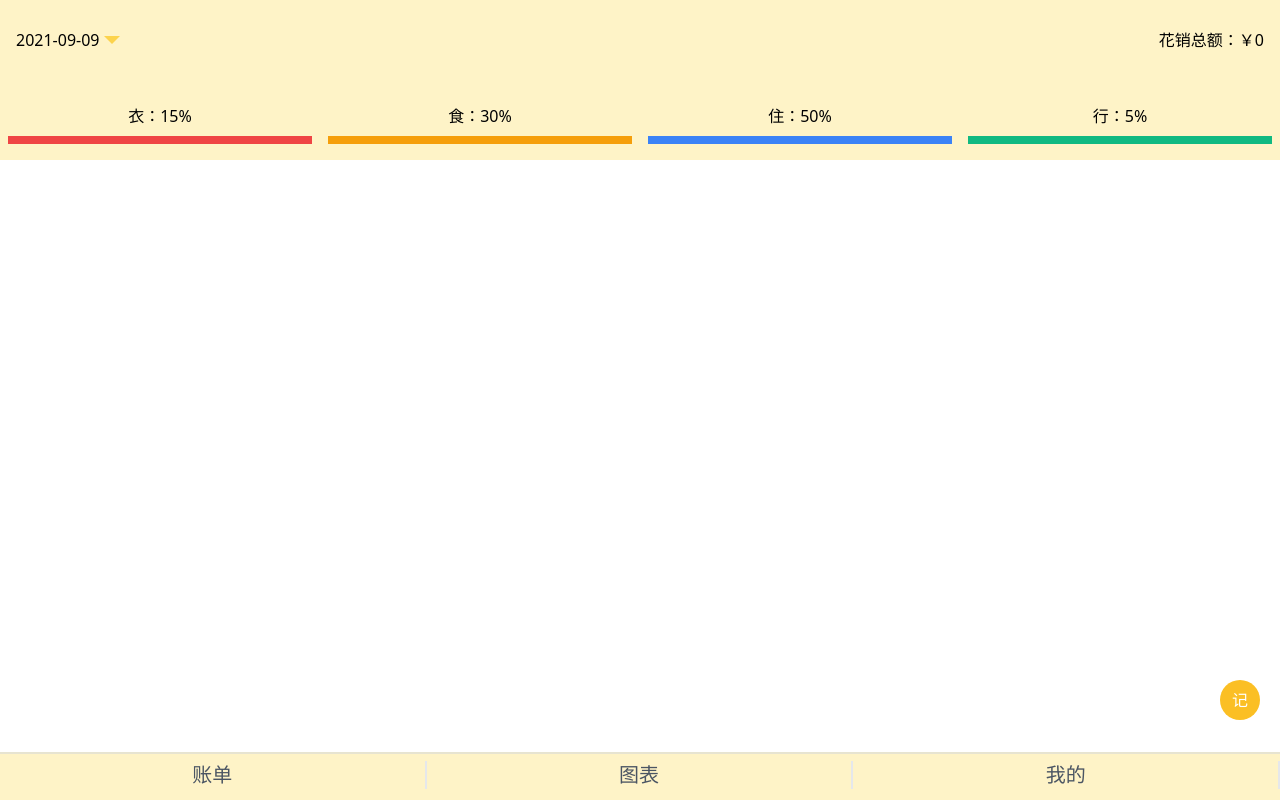
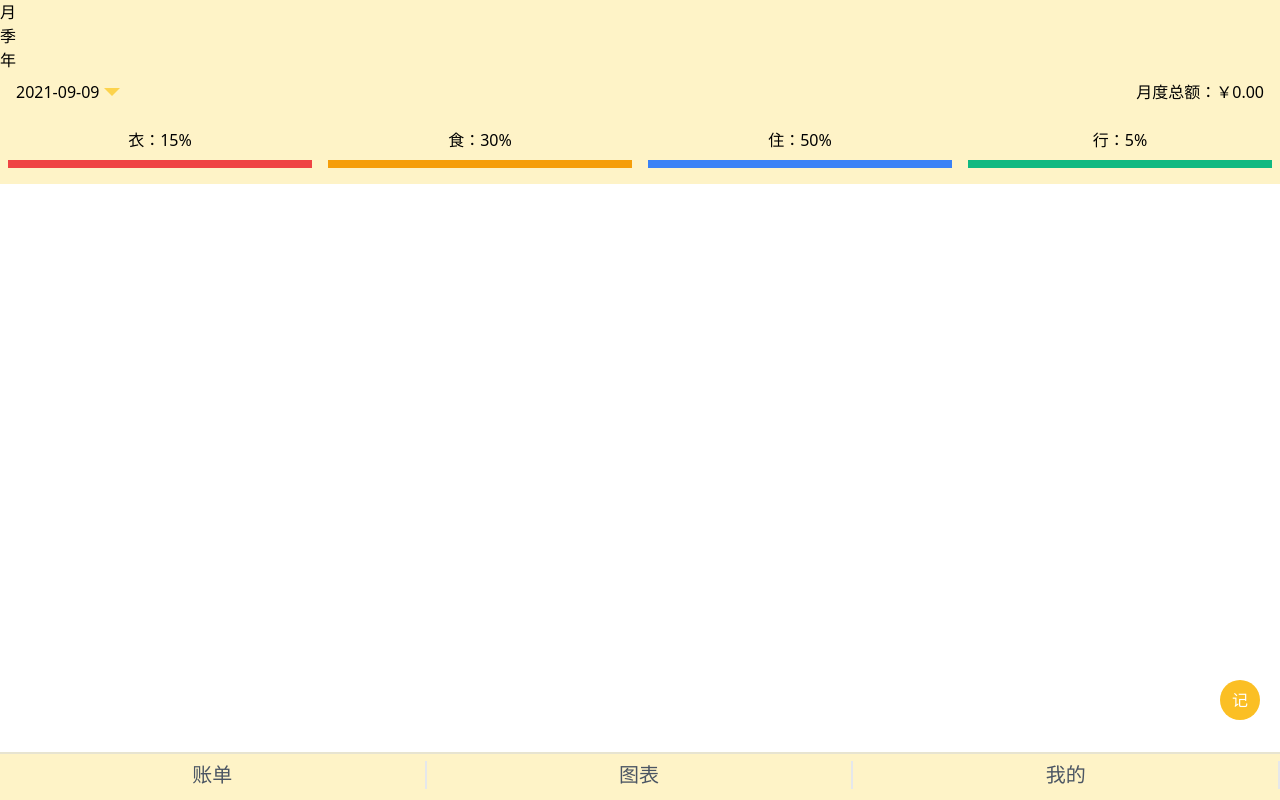
Before and after one commit to FHSWar/wallet-dumb-fhs, a Vue app: page /bill in a window 1280 px wide. Built offline with nearby package versions, Linux system fonts and the light colour scheme.

Commit message:
一通操作，把 totalCost 数字改成 totalCostMonth 对象

```diff
--- a/src/components/home/BillMain.vue
+++ b/src/components/home/BillMain.vue
@@ -1,13 +1,17 @@
 <script setup>
 import capsulatedStore from '../storeUtil.vue'
+import dayjs from 'dayjs'
+
 const {
 	entities,
 	recordedDays,
-	totalCost,
+	totalCostMonth,
 	setEntities,
-	setTotalCost,
+	setTotalCostMonth,
 	setRecordedDays
 } = capsulatedStore.setup()
+
+const formattedMonth = dayjs(new Date()).format('YYYY年MM月')
 
 // `defineProps` is a compiler macro and no longer needs to be imported.
 defineProps({ data: { type: Object, default: () => { } } })
@@ -31,7 +35,9 @@ function delItem(dayIndex, entityIndex) {
 		entities.value[`${day}Total`] -= Number(deletedEntity.amount)
 	}
 	// 删除必然是要维护总额的
-	setTotalCost(Number(totalCost.value) - Number(deletedEntity.amount))
+	totalCostMonth.value[formattedMonth] =
+		Number(totalCostMonth.value[formattedMonth]) - Number(deletedEntity.amount)
+	setTotalCostMonth(totalCostMonth.value)
 	setEntities(entities.value)
 }
 function editItem() { console.log('editItem') }
@@ -45,7 +51,8 @@ function editItem() { console.log('editItem') }
 		<div v-for="(day, dayIndex) in data.recordedDays" :key="dayIndex">
 			<header class="flex justify-between px-2 bg-yellow-50 text-gray-400">
 				<div>{{ day }}</div>
-				<div class="text-gray-600">单日支出：¥ {{ data.entities[`${day}Total`] }}</div>
+				<!-- 别处计算用的多， 于是把调用 .toFixed(2) 放到这里 -->
+				<div class="text-gray-600">单日支出：¥ {{ data.entities[`${day}Total`].toFixed(2) }}</div>
 			</header>
 			<div>
 				<div
--- a/src/components/home/BillUpper.vue
+++ b/src/components/home/BillUpper.vue
@@ -4,7 +4,7 @@ import { computed, reactive, ref } from "vue";
 import { useRouter } from 'vue-router'
 import dayjs from 'dayjs'
 
-const { totalCost } = capsulatedStore.setup()
+const { totalCostMonth } = capsulatedStore.setup()
 
 const currentDate = ref(new Date())
 const minDate = new Date(2020, 0, 1)
@@ -13,6 +13,7 @@ const maxDate = new Date(2025, 10, 1)
 const datePickerShow = ref(false)
 
 const formattedDate = computed(() => dayjs(currentDate.value).format().slice(0, 10))
+const formattedMonth = computed(() => dayjs(currentDate.value).format('YYYY年MM月'))
 const pickDate = () => { console.log('拿到了', formattedDate) }
 const cancelPickDate = () => { datePickerShow.value = false }
 const portions = reactive([
@@ -22,13 +23,14 @@ const portions = reactive([
 	{ type: '行', percentage: '5%', color: 'border-green-500' },
 ])
 
+console.log('totalCostMonth[formattedMonth]', totalCostMonth[formattedMonth])
 const router = useRouter()
 const chargeUp = () => { router.push('ChargeUp') }
 </script>
 
 <template>
-	<div id="bill-upper" class="flex flex-col h-40 bg-yellow-100 overflow-hidden">
-		<header class="flex-1 flex justify-center items-center px-4">
+	<div id="bill-upper" class="flex flex-col h-28 bg-yellow-100 overflow-hidden">
+		<main class="flex-1 flex justify-center mt-2 px-4">
 			<div @click="datePickerShow = !datePickerShow">
 				{{ formattedDate }}
 				<span
@@ -39,9 +41,15 @@ const chargeUp = () => { router.push('ChargeUp') }
 					: { borderTopColor: 'rgb(252, 211, 77)' }"
 				></span>
 			</div>
-			<div class="flex-1 text-right">花销总额：￥{{ totalCost }}</div>
-		</header>
-		<footer class="flex-1 flex">
+			<!-- 别处计算用的多， 于是把调用 .toFixed(2) 放到这里 -->
+			<div class="flex-1 text-right">月度总额：￥{{
+					totalCostMonth[formattedMonth] === undefined
+						? '0.00'
+						: totalCostMonth[formattedMonth].toFixed(2)
+				}}
+			</div><!--.toFixed(2)-->
+		</main>
+		<footer class="flex-1 flex mb-4">
 			<div
 				class="flex-1 self-center mx-2 border-b-8 py-2 text-center"
 				v-for="portion in portions"
--- a/src/components/storeUtil.vue
+++ b/src/components/storeUtil.vue
@@ -9,20 +9,22 @@ export default {
         const store = useStore()
         const entities = computed(() => store.getters.getEntities)
         const recordedDays = computed(() => store.getters.getRecordedDays)
-        const totalCost = computed(() => store.getters.getTotalCost)
+        const totalCostMonth = computed(() => store.getters.getTotalCostMonth)
         function setEntities(newEntites) { store.commit('setEntities', { newEntites: JSON.stringify(newEntites) }) }
-        function setTotalCost(newTotalCost) { store.commit('setTotalCost', { newTotalCost }) }
         function setRecordedDays(newRecordedDays) {
             store.commit('setRecordedDays', { newRecordedDays: JSON.stringify(newRecordedDays) })
+        }
+        function setTotalCostMonth(newTotalCostMonth) {
+            store.commit('setTotalCostMonth', { newTotalCostMonth: JSON.stringify(newTotalCostMonth) })
         }
 
         return {
             entities,
             recordedDays,
-            totalCost,
+            totalCostMonth,
             setEntities,
-            setTotalCost,
-            setRecordedDays
+            setRecordedDays,
+            setTotalCostMonth
         }
     }
 }
--- a/src/main.js
+++ b/src/main.js
@@ -5,7 +5,7 @@ import router from './router'
 import store from './store'
 import './index.css'
 
-import { Button, Cell, DatetimePicker, SwipeCell, Toast } from 'vant';
+import { Button, Cell, DatetimePicker, SwipeCell, Tab, Tabs, Toast } from 'vant';
 
 // Vue.prototype.dayjs = dayjs;
 createApp(App)
@@ -15,5 +15,7 @@ createApp(App)
     .use(Cell)
     .use(DatetimePicker)
     .use(SwipeCell)
+    .use(Tab)
+    .use(Tabs)
     .use(Toast)
     .mount('#app')
--- a/src/store/index.js
+++ b/src/store/index.js
@@ -1,9 +1,9 @@
 // 组件维护 vuex，实现全局实时局部刷新，vuex 维护 localStorage，实现数据持久化，存时 JSON.stringify()，取时 JSON.parse()
 import { createStore } from 'vuex'
 
-// 如果没有 entities 和 totalCost, recordedDays 属性就初始化个，按道理一个用户只应该初始化一次
+// 如果没有 entities 和 totalCostMonth, recordedDays 属性就初始化个，按道理一个用户只应该初始化一次
 if (localStorage.entities === undefined) localStorage.entities = JSON.stringify({})
-if (localStorage.totalCost === undefined) localStorage.totalCost = 0
+if (localStorage.totalCostMonth === undefined) localStorage.totalCostMonth = JSON.stringify({})
 if (localStorage.recordedDays === undefined) localStorage.recordedDays = JSON.stringify([])
 
 const store = createStore({
@@ -14,7 +14,7 @@ const store = createStore({
             // 有消费明细的日期们
             recordedDays: localStorage.recordedDays,
             // 单月消费总额
-            totalCost: localStorage.totalCost
+            totalCostMonth: localStorage.totalCostMonth
         }
     },
     getters: {
@@ -24,23 +24,23 @@ const store = createStore({
         getRecordedDays(state) {
             return JSON.parse(state.recordedDays)
         },
-        getTotalCost(state) {
-            return Number(state.totalCost)
-        },
+        getTotalCostMonth(state) {
+            return JSON.parse(state.totalCostMonth)
+        }
     },
     mutations: {
         setEntities(state, { newEntites }) {
             state.entities = newEntites
             localStorage.entities = newEntites
         },
-        setRecordedDays(state, {newRecordedDays}) {
+        setRecordedDays(state, { newRecordedDays }) {
             state.recordedDays = newRecordedDays
             localStorage.recordedDays = newRecordedDays
         },
-        setTotalCost(state, { newTotalCost }) {
-            state.totalCost = newTotalCost
-            localStorage.totalCost = newTotalCost
-        },
+        setTotalCostMonth(state, { newTotalCostMonth }) {
+            state.totalCostMonth = newTotalCostMonth
+            localStorage.totalCostMonth = newTotalCostMonth
+        }
     }
 })
 
--- a/src/views/ChargeUp.vue
+++ b/src/views/ChargeUp.vue
@@ -8,9 +8,9 @@ import dayjs from 'dayjs'
 const {
 	entities,
 	recordedDays,
-	totalCost,
+	totalCostMonth,
 	setEntities,
-	setTotalCost,
+	setTotalCostMonth,
 	setRecordedDays
 } = capsulatedStore.setup()
 
@@ -22,6 +22,7 @@ const inputs = [
 	{ title: '支出：', placeholder: '花费的金额' }
 ]
 const formattedDate = dayjs(new Date()).format('YYYY年MM月DD日')
+const formattedMonth = formattedDate.slice(0, 8)
 
 // 响应式数据
 // entity 用于收集一个条目的金额和详情，amount 是金额，detail 是详情
@@ -59,7 +60,9 @@ function saveToLocal(type) {
 	// localStorage.recordedDays = JSON.stringify(recordedDays)
 
 	// todo 当月总额算一下，之后加上按月区分和年总额
-	setTotalCost(totalCost.value + Number(amount))
+	if(totalCostMonth.value[formattedMonth] === undefined) totalCostMonth.value[formattedMonth] = 0
+	totalCostMonth.value[formattedMonth] = Number(totalCostMonth.value[formattedMonth]) + Number(amount)
+	setTotalCostMonth(totalCostMonth.value, formattedMonth)
 
 	// entity 存到 local 后要清空，防止数据污染
 	entity.length = 0
--- a/src/views/home/Bill.vue
+++ b/src/views/home/Bill.vue
@@ -5,6 +5,8 @@ import BillMain from '../../components/home/BillMain.vue'
 import { onMounted, ref, watch } from 'vue'
 
 const { entities, recordedDays } = capsulatedStore.setup()
+
+const active = ref(0);
 const data = ref({})
 onMounted(() => { getLocalData() })
 
@@ -15,8 +17,24 @@ function getLocalData() { data.value = { entities: entities.value, recordedDays:
 </script>
 
 <template>
-	<div class="flex flex-col relative">
-		<BillUpper />
-		<BillMain :data="data" />
+	<div class="bill-wrapper flex flex-col relative">
+		<van-tabs v-model:active="active">
+			<van-tab title="月">
+				<BillUpper />
+				<BillMain :data="data" />
+			</van-tab>
+			<van-tab title="季">季季</van-tab>
+			<van-tab title="年">年年</van-tab>
+		</van-tabs>
 	</div>
 </template>
+
+<style>
+/* 改 UI 框架的样式就不能用 scoped 了 */
+.bill-wrapper .van-tabs__line {
+	background-color: #FBBF24;
+}
+.bill-wrapper .van-tab {
+	background-color: #FEF3C7;
+}
+</style>
```
